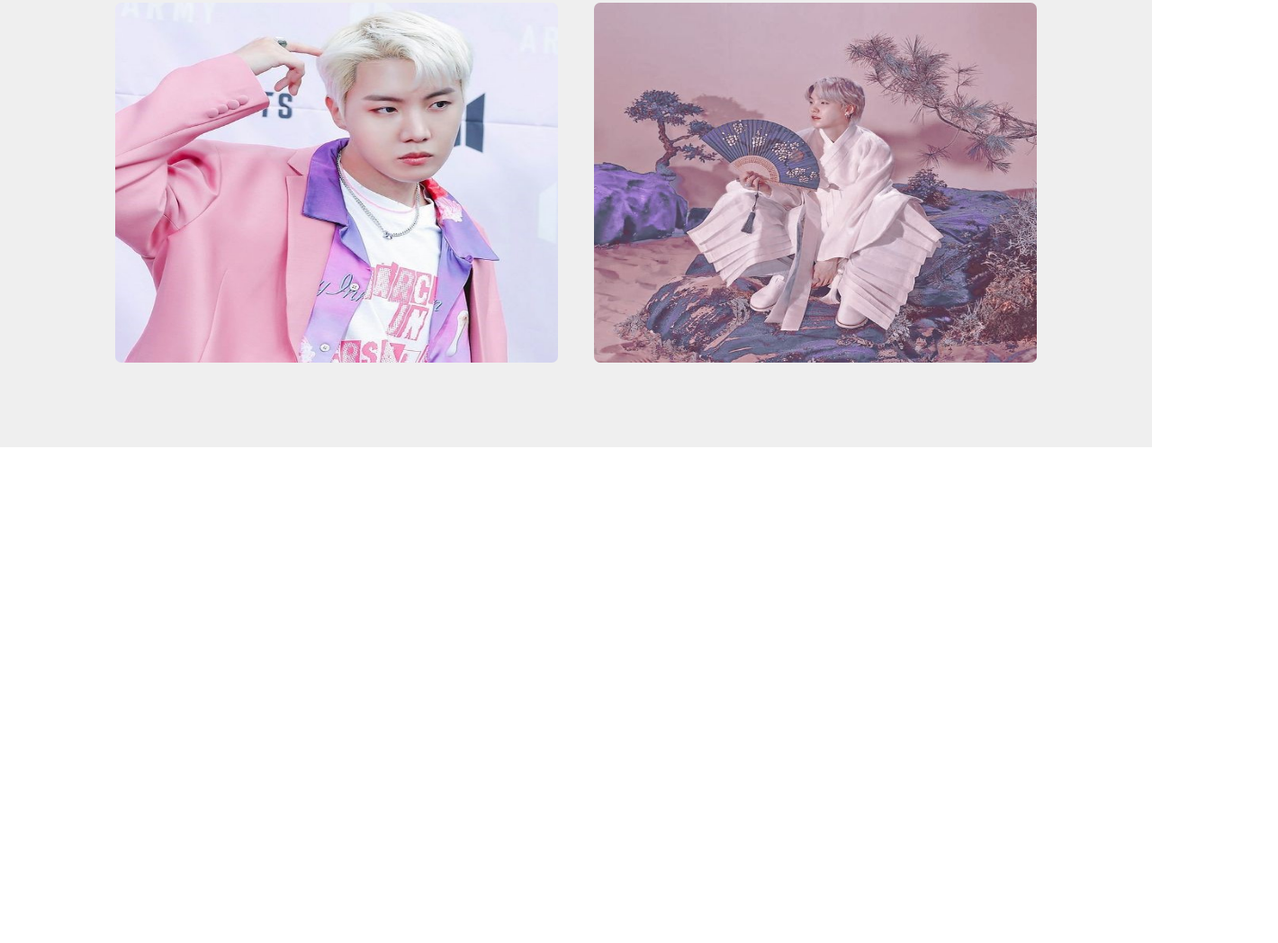
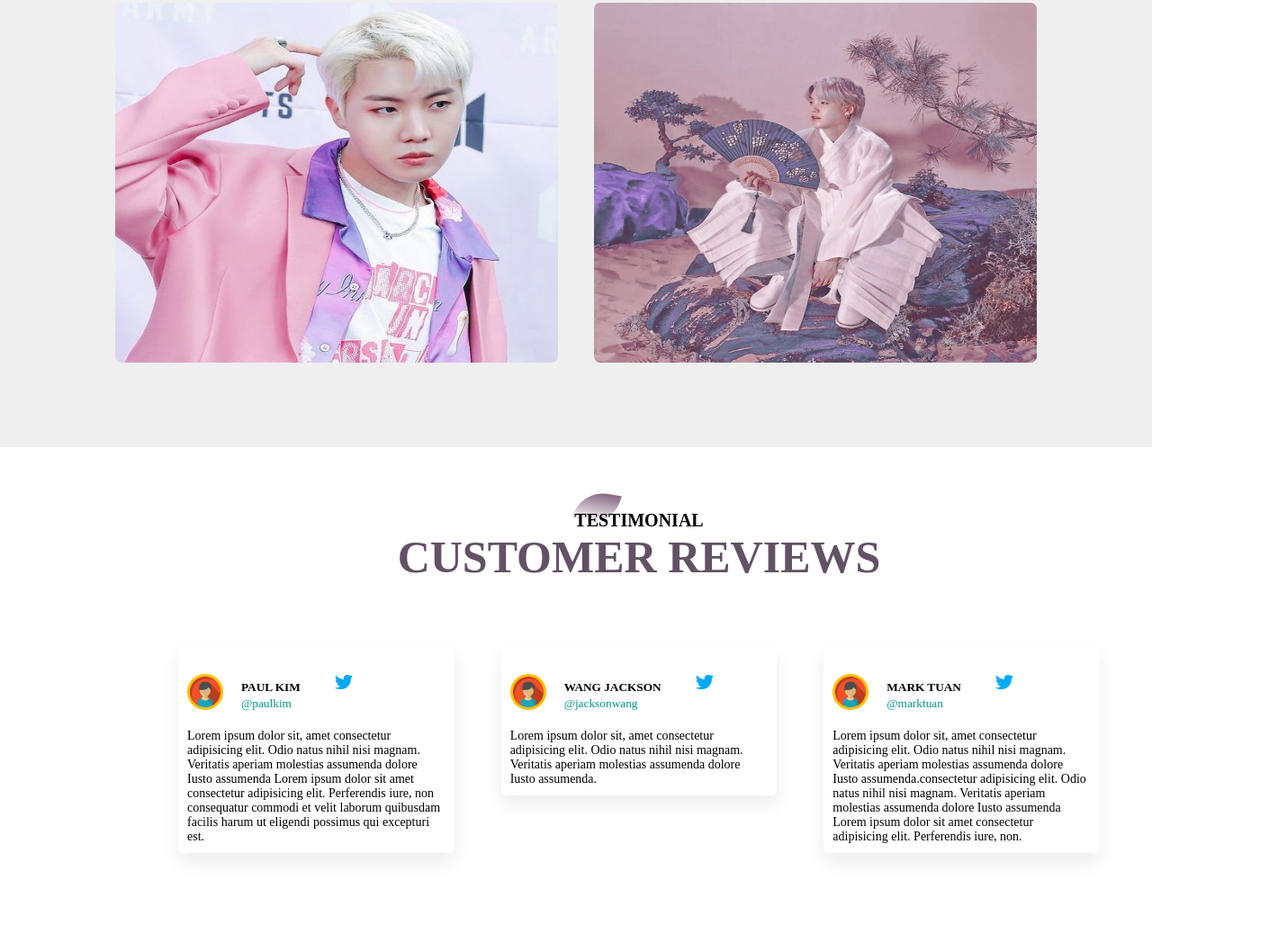
Before and after one commit to Rinu-Sak/fashion-website, a plain HTML site: page index.html in a window 1280 px wide. Shown: the part 2202-3250 px from the top of the page at 90% size, 1420 px wide, since content can reach past the window. Before the commit the page ends 2699 px from the top, so only its background shows below. Drawn offline with Linux system fonts and the light colour scheme.

Commit message:
section 4 created

```diff
--- a/index.html
+++ b/index.html
@@ -139,6 +139,45 @@
             </div>
         </div>
     </section>
+
+    <section id="testimonial">
+        <div class="title-text">
+            <p>TESTIMONIAL</p>
+            <h2>CUSTOMER REVIEWS</h2>
+        </div>
+        <div class="test-row">
+            <div class="test-col">
+                <div class="user">
+                    <img src="profile.png" alt="">
+                    <div class="user-info">
+                        <h5>PAUL KIM <img src="twitter.png" class="twitter"></h5>
+                        <small>@paulkim</small>
+                    </div>
+                </div>
+                <p>Lorem ipsum dolor sit, amet consectetur adipisicing elit. Odio natus nihil nisi magnam. Veritatis aperiam molestias assumenda dolore Iusto assumenda Lorem ipsum dolor sit amet consectetur adipisicing elit. Perferendis iure, non consequatur commodi et velit laborum quibusdam facilis harum ut eligendi possimus qui excepturi est.</p>
+            </div>
+            <div class="test-col">
+                <div class="user">
+                    <img src="profile.png" alt="">
+                    <div class="user-info">
+                        <h5>WANG JACKSON <img src="twitter.png" class="twitter"></h5>
+                        <small>@jacksonwang</small>
+                    </div>
+                </div>
+                <p>Lorem ipsum dolor sit, amet consectetur adipisicing elit. Odio natus nihil nisi magnam. Veritatis aperiam molestias assumenda dolore Iusto assumenda.</p>
+            </div>
+            <div class="test-col">
+                <div class="user">
+                    <img src="profile.png" alt="">
+                    <div class="user-info">
+                        <h5>MARK TUAN <img src="twitter.png" class="twitter"></h5>
+                        <small>@marktuan</small>
+                    </div>
+                </div>
+                <p>Lorem ipsum dolor sit, amet consectetur adipisicing elit. Odio natus nihil nisi magnam. Veritatis aperiam molestias assumenda dolore Iusto assumenda.consectetur adipisicing elit. Odio natus nihil nisi magnam. Veritatis aperiam molestias assumenda dolore Iusto assumenda Lorem ipsum dolor sit amet consectetur adipisicing elit. Perferendis iure, non.</p>
+            </div>
+        </div>
+    </section>
     <script src="script.js"></script>
 </body>
 </html>
--- a/main.css
+++ b/main.css
@@ -298,3 +298,59 @@ hr{
     }
 
 }
+
+#testimonial{
+    width: 100%;
+    padding: 70px;
+}
+.test-row{
+    width: 80%;
+    margin: auto;
+    display: flex;
+    justify-content: space-between;
+    align-items: flex-start;
+    flex-wrap: wrap;
+
+
+}
+.test-col{
+    flex-basis: 28%;
+    padding: 10px;
+    margin-bottom: 30px;
+    border-radius: 5px;
+    box-shadow: 0 10px 20px #181a1a14;
+    cursor: pointer;
+    transition: transform .5s;
+
+}
+.test-col p{
+    font-size: 14px;
+}
+.user{
+    display: flex;
+    align-items: center;
+    margin: 20px 0;
+}
+.user img{
+    width: 40px;
+    margin-right: 20px;
+    border-radius: 3px;
+
+}
+.user-info .twitter{
+    margin-left: 35px;
+
+    width: 20px ;
+
+}
+.user-info small{
+    color: #009688;
+}
+.test-col:hover{
+    transform: translateY(7px);
+}
+@media screen and (max-width: 770px){
+    .test-col{
+        flex-basis: 100%;
+    }
+}
```
Also changed, not shown: jktrad.jpg (deleted), profile.png (added), twitter.png (added).
